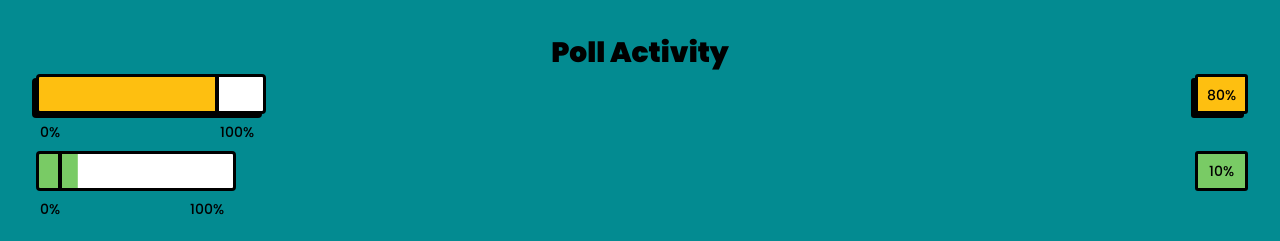
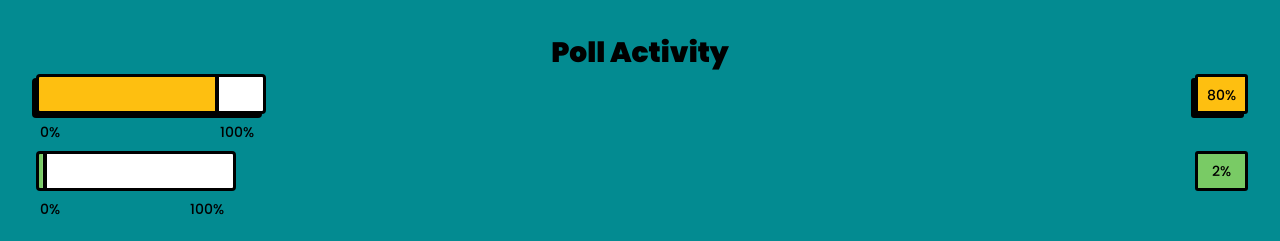
Before and after one commit to devhausleipzigacademy/camp9-final-project, a Next.js app: page / in a window 1280 px wide. Shown: the top 241 px of the page. Built offline with nearby package versions, Linux system fonts and the light colour scheme.

Commit message:
changed the logic to useRef -- BIG THANKS TO JULIAN

```diff
--- a/app/(protected)/(home)/page.tsx
+++ b/app/(protected)/(home)/page.tsx
@@ -6,7 +6,7 @@ export default function Home() {
     <>
       <h1 className="title-black">Poll Activity</h1>
       <ConsensusController />
-      <PollProgressBar votes={9} participants={90} />
+      <PollProgressBar votes={2} participants={90} />
     </>
   );
 }
--- a/app/globals.css
+++ b/app/globals.css
@@ -328,7 +328,7 @@ option {
   border-radius: 4px;
   border: 3px solid #000000;
   background-image: linear-gradient(#79cb65, #79cb65);
-  background-size: 20% 100%;
+  background-size: 0% 100%;
   background-repeat: no-repeat;
 }
 
--- a/components/ConsensusController.tsx
+++ b/components/ConsensusController.tsx
@@ -1,14 +1,15 @@
 'use client';
 
-import { useEffect, useState } from 'react';
+import { useEffect, useRef, useState } from 'react';
 
 function ConsensusController() {
   const [value, setValue] = useState(80);
 
+  const inputRef = useRef<HTMLInputElement>(null);
+
   useEffect(() => {
-    const rangeValue = document.getElementById('rangeValue');
-    if (rangeValue) {
-      rangeValue.style.setProperty('background-size', `${value}%`);
+    if (inputRef.current) {
+      inputRef.current.style.setProperty('background-size', `${value}%`);
     }
   }, [value]);
 
@@ -24,6 +25,7 @@ function ConsensusController() {
           value={value}
           id="rangeValue"
           onChange={e => setValue(parseInt(e.target.value))}
+          ref={inputRef}
         />
 
         <p>
--- a/components/PollProgressBar.tsx
+++ b/components/PollProgressBar.tsx
@@ -1,14 +1,6 @@
 'use client';
 
-import React, { Ref, forwardRef, useEffect, useRef } from 'react';
-
-interface Props extends React.HTMLProps<HTMLInputElement> {
-  ref: Ref<HTMLInputElement>;
-}
-
-const InputWithRef = forwardRef(({ ...props }: Props) => {
-  return <input {...props} ref={props.ref} />;
-});
+import React, { useEffect, useRef } from 'react';
 
 function PollProgressBar({
   votes,
@@ -18,19 +10,22 @@ function PollProgressBar({
   participants: number;
 }) {
   const valuePollProgression = Math.floor((votes / participants) * 100);
-  const ref = useRef<HTMLInputElement>(null);
+
+  const inputRef = useRef<HTMLInputElement>(null);
 
   useEffect(() => {
-    ref?.current?.style.setProperty(
-      'background-size',
-      `${valuePollProgression}%`
-    );
+    if (inputRef.current) {
+      inputRef.current.style.setProperty(
+        'background-size',
+        `${valuePollProgression}%`
+      );
+    }
   }, [valuePollProgression]);
 
   return (
     <div className="w-full">
       <div className="flex flex-row justify-between items-center">
-        <InputWithRef
+        <input
           type="range"
           min="0"
           max="100"
@@ -38,8 +33,7 @@ function PollProgressBar({
           list="valuesPollProgression"
           value={valuePollProgression}
           id="rangeValuePollProgression"
-          onChange={() => {}}
-          ref={ref}
+          ref={inputRef}
         />
 
         <p>
```
